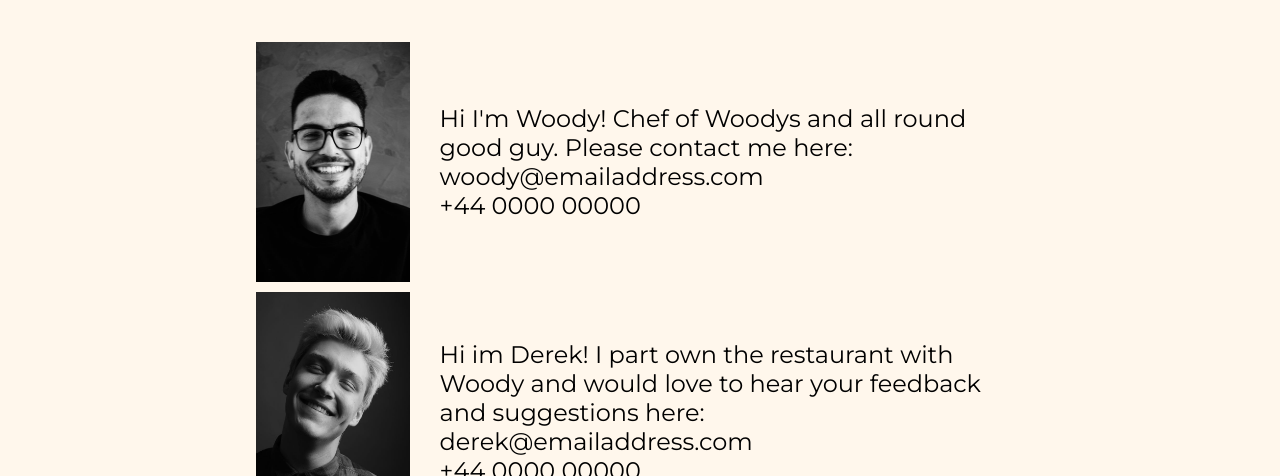
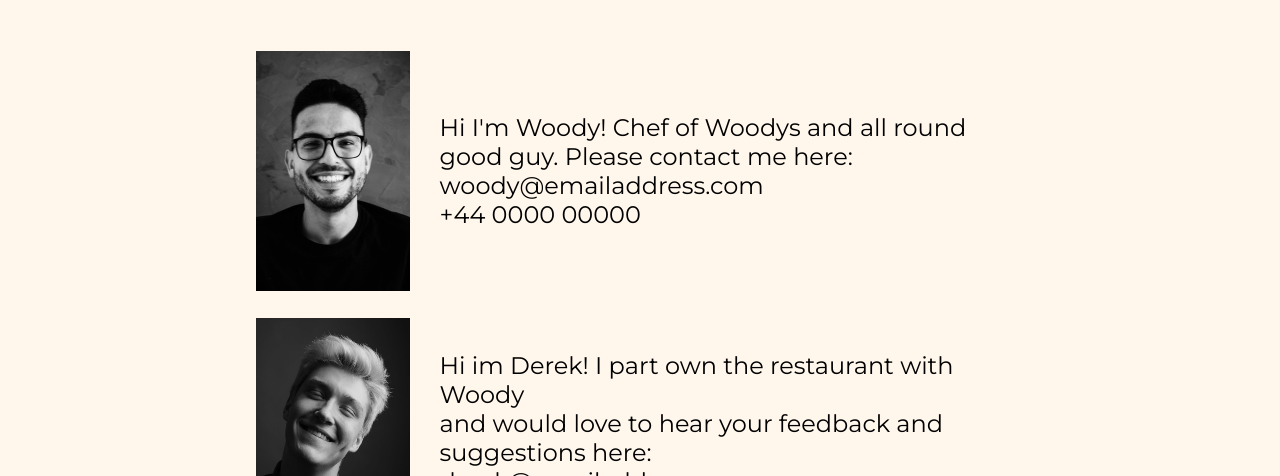
Before and after one commit to Mrsguigles11/restaurant_page, a website built with webpack: page src/template.html in a window 1280 px wide. Both pictures are taken after a click on the button "About". Shown: the part 324-800 px from the top of the page. Built offline with nearby package versions, Linux system fonts and the light colour scheme; a web font is replaced by a local one.

Commit message:
Add the content for the bottom sections on about tab. Reduce the amount of code on the about bios by using JS line breaks. Some minor CSS tweaks to images on about tab.

```diff
--- a/src/about.js
+++ b/src/about.js
@@ -11,30 +11,35 @@ function aboutContent () {
     const chefImage = document.createElement('img');
     chefImage.src = chefImageImport;
     chefImage.setAttribute('class', 'about_image');
-    const chefBioWrapper = document.createElement('div');
-    chefBioWrapper.setAttribute('class', 'about_bio');
-    aboutContent.append(chefImage, chefBioWrapper);
     const chefBio = document.createElement('div');
-    chefBio.textContent = "Hi I'm Woody! Chef of Woodys and all round good guy. Please contact me here:";
-    const chefEmail = document.createElement('p');
-    chefEmail.textContent = "woody@emailaddress.com";
-    const chefPhoneNo = document.createElement('p');
-    chefPhoneNo.textContent = "+44 0000 00000";
-    chefBioWrapper.append(chefBio, chefEmail, chefPhoneNo);
+    chefBio.setAttribute('class', 'about_bio');
+    chefBio.textContent = "Hi I'm Woody! Chef of Woodys and all round good guy. Please contact me here:\nwoody@emailaddress.com\n+44 0000 00000";
+    aboutContent.append(chefImage, chefBio);
     const ownerImage = document.createElement('img');
     ownerImage.src = ownerImageImport;
     ownerImage.setAttribute('class', 'about_image');
-    const ownerBioWrapper = document.createElement("div");
-    ownerBioWrapper.setAttribute('class', 'about_bio');
-    aboutContent.append(ownerImage, ownerBioWrapper);
     const ownerBio = document.createElement('div');
-    ownerBio.textContent = "Hi im Derek! I part own the restaurant with Woody and would love to hear your feedback and suggestions here:";
-    const ownerEmail = document.createElement('p');
-    ownerEmail.textContent = "derek@emailaddress.com";
-    const ownerPhoneNo = document.createElement('p');
-    ownerPhoneNo.textContent = "+44 0000 00000";
-    ownerBioWrapper.append(ownerBio, ownerEmail, ownerPhoneNo);
+    ownerBio.setAttribute('class', 'about_bio');
+    ownerBio.textContent = "Hi im Derek! I part own the restaurant with Woody\nand would love to hear your feedback and\nsuggestions here:\nderek@emailaddress.com\n+44 0000 00000";
+    aboutContent.append(ownerImage, ownerBio);
     const restaurantDetailsWrapper = document.createElement('div');
     restaurantDetailsWrapper.setAttribute('class', 'restaraunt_details_wrapper');
     aboutContent.append(restaurantDetailsWrapper);
+    const restaurantLocationwrapper = document.createElement('div');
+    restaurantLocationwrapper.setAttribute('class', 'details_wrappers');
+    const openingHoursWrapper = document.createElement('div');
+    openingHoursWrapper.setAttribute('class', 'details_wrappers');
+    restaurantDetailsWrapper.append(restaurantLocationwrapper, openingHoursWrapper);
+    const restaurantLocationHeading = document.createElement('h3');
+    restaurantLocationHeading.textContent = "Where to find us:"
+    const restaurantLocationContent = document.createElement('p');
+    restaurantLocationContent.setAttribute('class', 'restaurant_details_content');
+    restaurantLocationContent.textContent = "2 Streety Mcstreet\nTimbuktu\nAB1 2CD";
+    restaurantLocationwrapper.append(restaurantLocationHeading, restaurantLocationContent);
+    const openingHoursHeading = document.createElement('h3');
+    openingHoursHeading.textContent = "Opening Hours:";
+    const openingHoursContent = document.createElement('p');
+    openingHoursContent.setAttribute('class', 'restaurant_details_content');
+    openingHoursContent.textContent = "Monday: closed\nTuesday: closed\nWednesday: 12.00 - 21.00\nThursday: 12.00 - 21.00\nFriday: 12.00 - 22.00\nSaturday: 12.00 - 22.00\nSunday: 12.00 - 22.00";
+    openingHoursWrapper.append(openingHoursHeading, openingHoursContent);
 }
--- a/src/styles.css
+++ b/src/styles.css
@@ -59,7 +59,7 @@ header {
     box-sizing: border-box;
     position: fixed;
     left: 0;
-    top: 40px;
+    top: 30px;
     width: 100vw;
     padding: 0px 10px 0px 10px;
     display: flex;
@@ -137,7 +137,7 @@ header {
 .home_pictures_wrapper {
     display: grid;
     grid-template-columns: 1fr 1fr;
-    margin-top: 40px;
+    margin: 40px 0px;
     box-sizing: border-box;
     width: 95%;
 }
@@ -156,14 +156,25 @@ header {
 .about_image {
     height: 30vh;
     width: 12vw;
+    align-self: center;
 }
 
 .about_bio {
-    place-self: center;
+    place-self: center start;
+    width: 100%;
+}
+
+.details_wrappers {
+    justify-self: center;
 }
 
 .restaraunt_details_wrapper {
     grid-column: 1 / span 2;
     display: grid;
     grid-template-columns: 1fr 1fr;
+    margin: 10px 0px;
 }
+
+.restaurant_details_content, .about_bio {
+    white-space: pre-wrap;
+}
```
